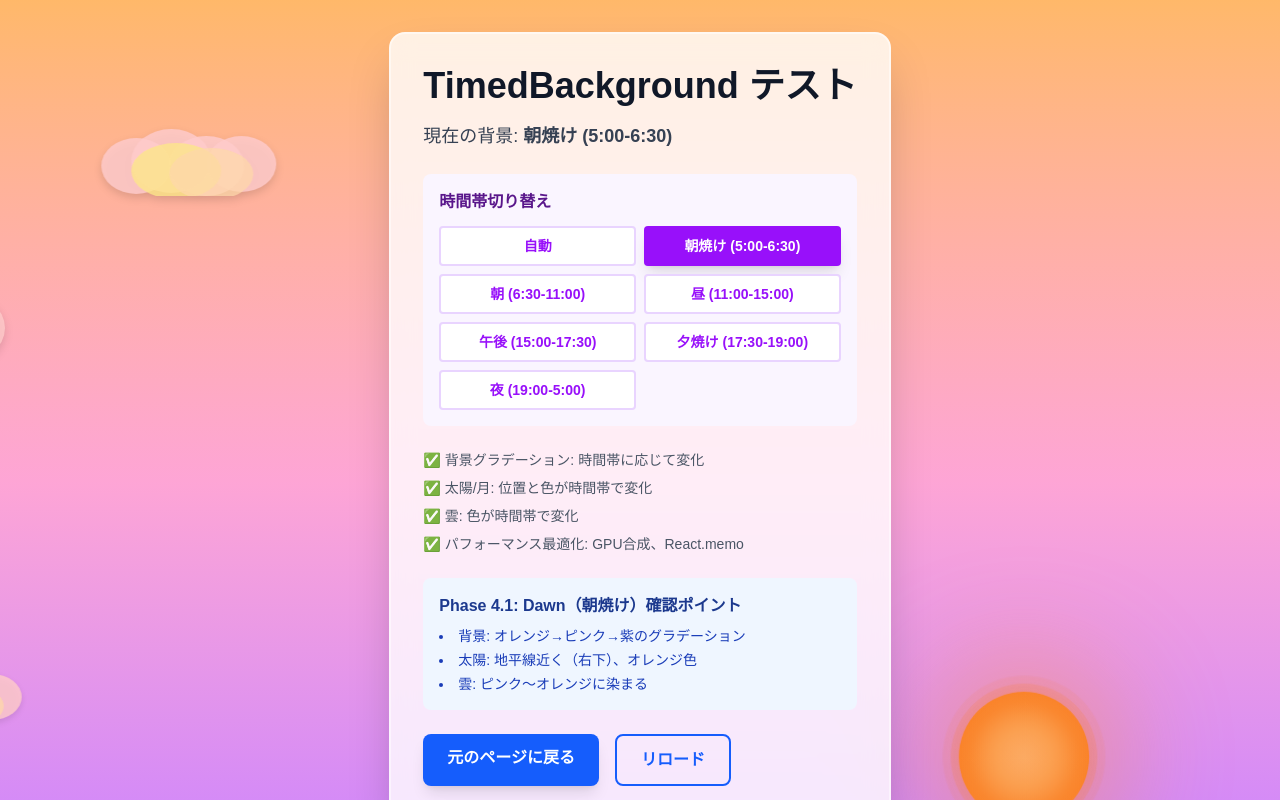
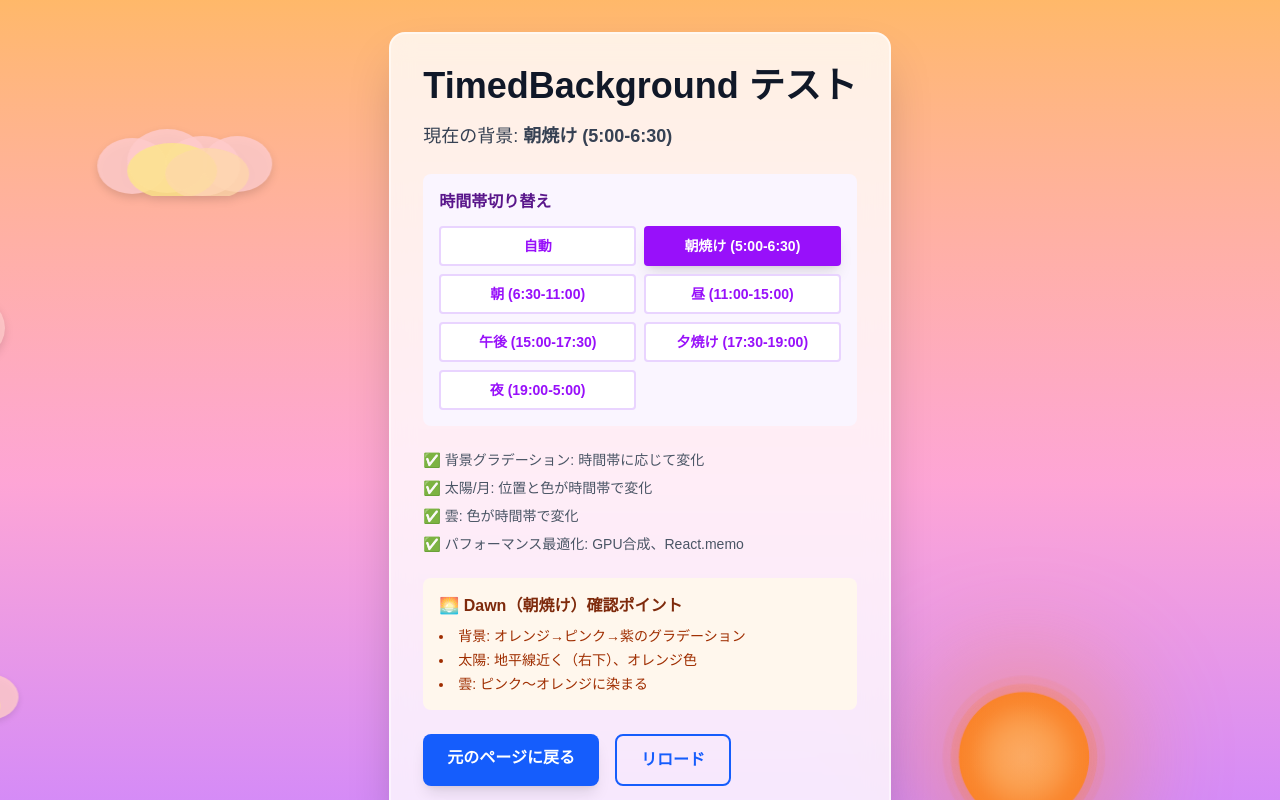
Before and after one commit to AliceWonerfulWorld/mounting_mountain, a Next.js app: page /test-background in a window 1280 px wide. Both pictures are taken after a click on the button "朝焼け (5:00-6:30)". Shown: the top 800 px of the page. Built offline with nearby package versions, Linux system fonts and the light colour scheme; no server answers.

Commit message:
feat: add dynamic hints and confirmation points for each time of day in TestBackgroundPage

```diff
--- a/src/app/test-background/page.tsx
+++ b/src/app/test-background/page.tsx
@@ -96,14 +96,50 @@ export default function TestBackgroundPage() {
             <p>✅ パフォーマンス最適化: GPU合成、React.memo</p>
           </div>
 
-          <div className="mb-6 rounded-lg bg-blue-50 p-4">
-            <h2 className="mb-2 font-bold text-blue-900">Phase 4.1: Dawn（朝焼け）確認ポイント</h2>
-            <ul className="list-inside list-disc space-y-1 text-sm text-blue-800">
-              <li>背景: オレンジ→ピンク→紫のグラデーション</li>
-              <li>太陽: 地平線近く（右下）、オレンジ色</li>
-              <li>雲: ピンク〜オレンジに染まる</li>
-            </ul>
-          </div>
+          {/* 現在の時間帯に応じた確認ポイント */}
+          {!debugTime && (
+            <div className="mb-6 rounded-lg bg-green-50 p-4">
+              <h2 className="mb-2 font-bold text-green-900">💡 ヒント</h2>
+              <p className="text-sm text-green-800">
+                上のボタンで時間帯を切り替えて、それぞれの背景を確認してください
+              </p>
+            </div>
+          )}
+
+          {debugTime === 'dawn' && (
+            <div className="mb-6 rounded-lg bg-orange-50 p-4">
+              <h2 className="mb-2 font-bold text-orange-900">🌅 Dawn（朝焼け）確認ポイント</h2>
+              <ul className="list-inside list-disc space-y-1 text-sm text-orange-800">
+                <li>背景: オレンジ→ピンク→紫のグラデーション</li>
+                <li>太陽: 地平線近く（右下）、オレンジ色</li>
+                <li>雲: ピンク〜オレンジに染まる</li>
+              </ul>
+            </div>
+          )}
+
+          {debugTime === 'morning' && (
+            <div className="mb-6 rounded-lg bg-blue-50 p-4">
+              <h2 className="mb-2 font-bold text-blue-900">☀️ Morning（朝）確認ポイント</h2>
+              <ul className="list-inside list-disc space-y-1 text-sm text-blue-800">
+                <li>背景: 爽やかな青空グラデーション（sky-300→blue-200→green-100）</li>
+                <li>太陽: 右上やや低め（20%）、明るい黄色</li>
+                <li>雲: 白く爽やか</li>
+                <li>全体的に柔らかく優しい印象</li>
+              </ul>
+            </div>
+          )}
+
+          {debugTime === 'day' && (
+            <div className="mb-6 rounded-lg bg-sky-50 p-4">
+              <h2 className="mb-2 font-bold text-sky-900">🌞 Day（昼）確認ポイント</h2>
+              <ul className="list-inside list-disc space-y-1 text-sm text-sky-800">
+                <li>背景: 鮮やかな青空（sky-400→blue-300→green-200）</li>
+                <li>太陽: 右上高め（8%）、最も明るい</li>
+                <li>雲: 白く明瞭</li>
+                <li>全体的に明るく活発な印象</li>
+              </ul>
+            </div>
+          )}
 
           <div className="flex gap-4">
             <Link
```
